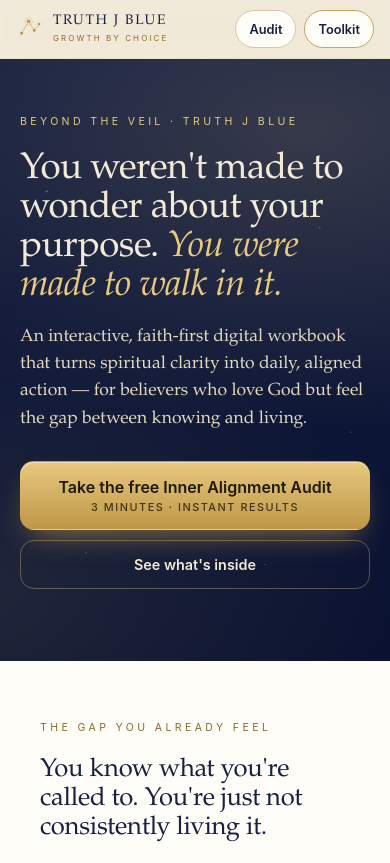
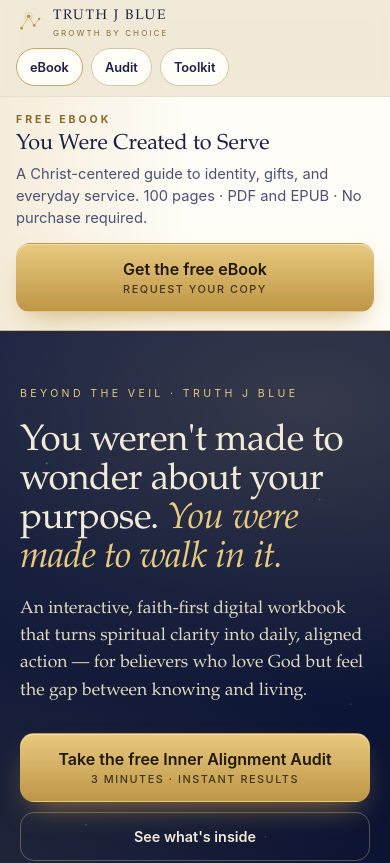
Before and after one commit to jeremiahvanwagner-droid/purpose-activation-toolkit, a Next.js app: page / in a window 390 px wide. Shown: the top 863 px of the page. Built offline with nearby package versions, Linux system fonts and the light colour scheme; no server answers.

Commit message:
Add a clear homepage path to the free eBook.
Co-authored-by: Jeremiah Van Wagner <support@truthjblue.com>

```diff
--- a/app/globals.css
+++ b/app/globals.css
@@ -771,6 +771,34 @@ h1, h2, h3, h4 { text-wrap: balance; }
 @media (prefers-color-scheme: dark) { .mk-nav-link:hover { color: var(--gold-bright); } }
 :root[data-theme="dark"] .mk-nav-link:hover { color: var(--gold-bright); }
 
+/* ---- free eBook band, between the nav and the hero ---- */
+.mk-ebook {
+  background:
+    linear-gradient(90deg, color-mix(in srgb, var(--gold) 16%, var(--surface)), var(--surface) 48%);
+  border-bottom: 1px solid color-mix(in srgb, var(--gold) 42%, var(--line));
+  padding: 18px 32px;
+}
+.mk-ebook-inner {
+  max-width: 1140px; margin: 0 auto;
+  display: flex; align-items: center; justify-content: space-between; gap: 20px 36px;
+}
+.mk-ebook-kicker {
+  margin: 0 0 6px; font-size: 0.66rem; letter-spacing: 0.28em; text-transform: uppercase;
+  color: var(--gold-deep); font-weight: 700;
+}
+@media (prefers-color-scheme: dark) { .mk-ebook-kicker { color: var(--gold-bright); } }
+:root[data-theme="dark"] .mk-ebook-kicker { color: var(--gold-bright); }
+.mk-ebook-title {
+  margin: 0; font-family: var(--serif); font-weight: 500;
+  font-size: clamp(1.35rem, 1.1rem + 0.8vw, 1.75rem); line-height: 1.15;
+}
+.mk-ebook-title a { color: inherit; text-decoration: none; }
+.mk-ebook-title a:hover { color: var(--gold-deep); }
+@media (prefers-color-scheme: dark) { .mk-ebook-title a:hover { color: var(--gold-bright); } }
+:root[data-theme="dark"] .mk-ebook-title a:hover { color: var(--gold-bright); }
+.mk-ebook-note { margin: 6px 0 0; max-width: 62ch; font-size: 0.92rem; line-height: 1.5; color: var(--ink-soft); }
+.mk-ebook .mk-btn-primary { flex: 0 0 auto; }
+
 /* ---- hero ---- */
 .mk-hero {
   position: relative; overflow: hidden;
@@ -925,10 +953,14 @@ h1, h2, h3, h4 { text-wrap: balance; }
 :root[data-theme="dark"] .mk-foot-links a:hover { color: var(--gold-bright); }
 .mk-foot-fine { grid-column: 1 / -1; font-size: 0.74rem; color: var(--slate); line-height: 1.6; margin: 12px 0 0; text-align: center; }
 
+@media (max-width: 860px) {
+  .mk-ebook-inner { flex-direction: column; align-items: flex-start; }
+}
 @media (max-width: 720px) {
-  .mk-nav { padding: 12px 20px; }
-  .mk-nav-right { gap: 14px; }
+  .mk-nav { padding: 12px 20px; flex-wrap: wrap; row-gap: 10px; }
+  .mk-nav-right { gap: 14px; flex: 1 1 100%; justify-content: flex-start; }
   .mk-nav-link { white-space: nowrap; }
+  .mk-ebook { padding: 16px 24px; }
   .mk-hero { padding: 72px 24px 96px; }
   .mk-section { padding: 72px 24px; }
   .mk-container { padding: 0 24px; }
@@ -939,21 +971,24 @@ h1, h2, h3, h4 { text-wrap: balance; }
   .mk-foot-links { justify-content: center; }
   .mk-brand { justify-content: center; }
 }
-/* Phone: the wordmark stays on one line, the two nav links become compact
-   pills with their short labels ("Audit", "Toolkit"), and every CTA fills
-   the width so the pair reads as one stack rather than a wide and a narrow. */
+/* Phone: the wordmark stays on one line. The nav links drop to their own row
+   as compact pills ("eBook", "Audit", "Toolkit") so a third link never
+   crowds the brand off the screen. Every CTA fills the width. */
 @media (max-width: 560px) {
-  .mk-nav { padding: 10px 16px; gap: 10px; }
+  .mk-nav { padding: 10px 16px; gap: 10px; flex-wrap: wrap; }
   .mk-brand { justify-content: flex-start; gap: 9px; }
   .mk-brand .mk-glyph { width: 28px; height: 28px; }
   .mk-brand-name { font-size: 0.86rem; letter-spacing: 0.12em; white-space: nowrap; }
   .mk-brand-tag { font-size: 0.5rem; letter-spacing: 0.26em; }
-  .mk-nav-right { gap: 8px; flex: 0 0 auto; }
+  .mk-nav-right { gap: 8px; flex: 1 1 100%; justify-content: flex-start; }
   .mk-nav-long { display: none; }
   .mk-nav-link { font-size: 0.8rem; font-weight: 600; color: var(--ink); padding: 8px 13px; min-height: 38px;
     display: inline-flex; align-items: center; border: 1px solid var(--line-strong); border-radius: 999px;
     background: var(--surface); }
-  .mk-nav-link:last-child { border-color: color-mix(in srgb, var(--gold) 70%, var(--line-strong)); }
+  .mk-nav-link:first-child { border-color: color-mix(in srgb, var(--gold) 70%, var(--line-strong)); }
+  .mk-ebook { padding: 16px 16px 18px; }
+  .mk-ebook-inner { flex-direction: column; align-items: stretch; gap: 14px; }
+  .mk-ebook .mk-btn { width: 100%; align-items: center; text-align: center; }
   .mk-hero { padding: 56px 20px 72px; }
   .mk-h1 { margin-bottom: 18px; }
   .mk-lede { margin-bottom: 28px; }
--- a/app/page.tsx
+++ b/app/page.tsx
@@ -92,7 +92,10 @@ export default function Landing() {
         </Link>
         <div className="mk-nav-right">
           {/* On a phone the leading words hide (.mk-nav-long) and the links
-              become "Audit" / "Toolkit" pills, so the bar stays one row. */}
+              become "eBook" / "Audit" / "Toolkit" pills on their own row. */}
+          <a href="/created-to-serve" className="mk-nav-link">
+            <span className="mk-nav-long">Free </span>eBook
+          </a>
           <Link href="/audit" className="mk-nav-link">
             <span className="mk-nav-long">Take the </span>Audit
           </Link>
@@ -101,6 +104,27 @@ export default function Landing() {
           </Link>
         </div>
       </nav>
+
+      {/* Free eBook — added path to the request form. The Audit and Toolkit
+          calls below stay the primary product CTAs. */}
+      <section className="mk-ebook" aria-label="Free eBook">
+        <div className="mk-ebook-inner">
+          <div className="mk-ebook-copy">
+            <p className="mk-ebook-kicker">Free eBook</p>
+            <p className="mk-ebook-title">
+              <a href="/created-to-serve">You Were Created to Serve</a>
+            </p>
+            <p className="mk-ebook-note">
+              A Christ-centered guide to identity, gifts, and everyday service. 100 pages · PDF and EPUB ·
+              No purchase required.
+            </p>
+          </div>
+          <a className="mk-btn mk-btn-primary" href="/created-to-serve">
+            Get the free eBook
+            <span className="mk-btn-note">Request your copy</span>
+          </a>
+        </div>
+      </section>
 
       {/* Hero */}
       <header className="mk-hero">
@@ -302,6 +326,7 @@ export default function Landing() {
             </span>
           </Link>
           <div className="mk-foot-links">
+            <a href="/created-to-serve">Free eBook</a>
             <Link href="/audit">Inner Alignment Audit</Link>
             <Link href="/toolkit">Enter the Toolkit</Link>
             <a href={BEYOND_THE_VEIL_URL} target="_blank" rel="noreferrer">Beyond the Veil</a>
```
